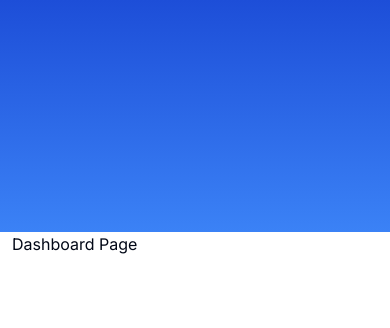
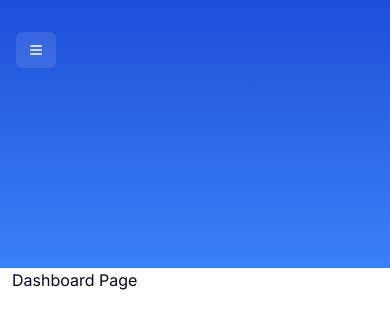
Before and after one commit to thounny/finance-tracker, a Next.js app: page / in a window 390 px wide. Shown: the top 328 px of the page. Built offline with nearby package versions, Linux system fonts and the light colour scheme.

Commit message:
navbar for mobile

```diff
--- a/components/navigation.tsx
+++ b/components/navigation.tsx
@@ -1,8 +1,11 @@
 "use client"; // server side render
 
+import { Menu } from "lucide-react";
 import { useMedia } from "react-use";
-import { usePathname } from "next/navigation";
+import { usePathname, useRouter } from "next/navigation";
 import { NavButton } from "./nav-button";
+import { useState } from "react";
+import { Button } from "./ui/button";
 import {
     Sheet,
     SheetContent,
@@ -33,7 +36,45 @@
 ]
 
 export const Navigation = () => {
+    const [isOpen, setIsOpen] = useState(false);
+
+    const router = useRouter();
     const pathname = usePathname();
+    const isMobile = useMedia("(max-width: 1024px)", false);
+
+    const onClick = (href: string) => {
+        router.push(href);
+        setIsOpen(false);
+    };
+
+    if (isMobile) {
+        return (
+            <Sheet open={isOpen} onOpenChange={setIsOpen}>
+                <SheetTrigger>
+                    <Button
+                        variant="outline"
+                        size="sm"
+                        className="font-normal bg-white/10 hover:bg-white/20 hover:text-white border-none focus-visible:ring-offset-0 focus-visible:ring-transparent outline-none text-white focus:bg-white/30 transition"
+                    >
+                        <Menu className="size-4" />
+                    </Button>
+                </SheetTrigger>
+                <SheetContent side="left" className="px-2">
+                    <nav className="flex flex-col gap-y-2 pt-6">
+                        {routes.map((route) => (
+                            <Button
+                                variant={route.href === pathname ? "secondary" : "ghost"}
+                                key={route.href}
+                                onClick={() => onClick(route.href)}
+                            >
+                                {route.label}
+                            </Button>
+                        ))}
+                    </nav>
+                </SheetContent>
+            </Sheet>
+        );
+    };
 
     return (
         <nav className="hidden lg:flex items-center gap-x-2 overflow-x-auto">
```
